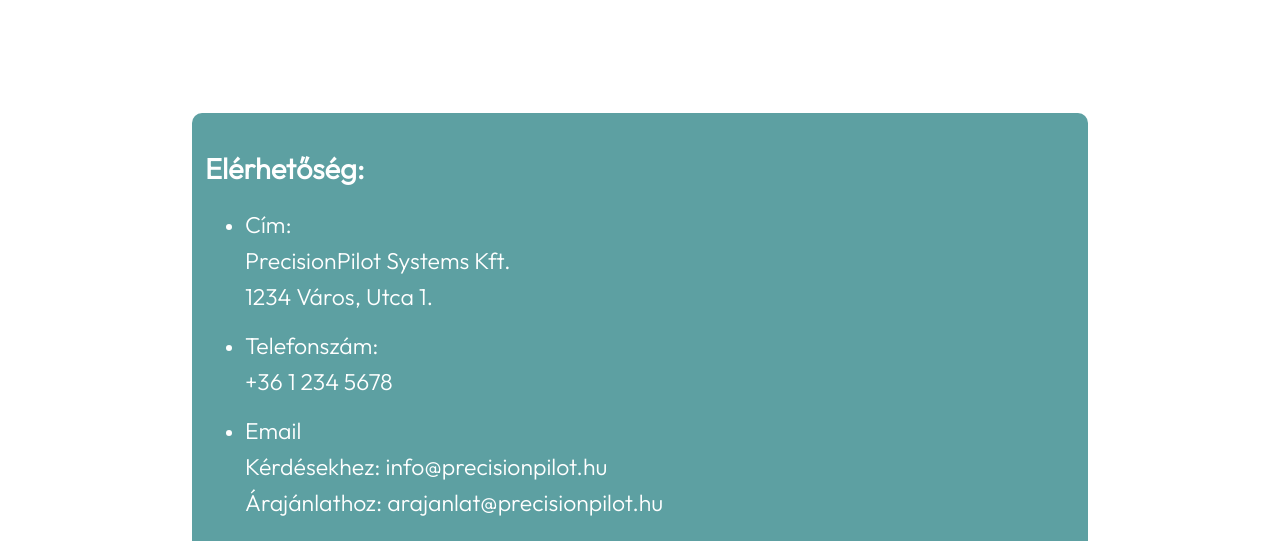
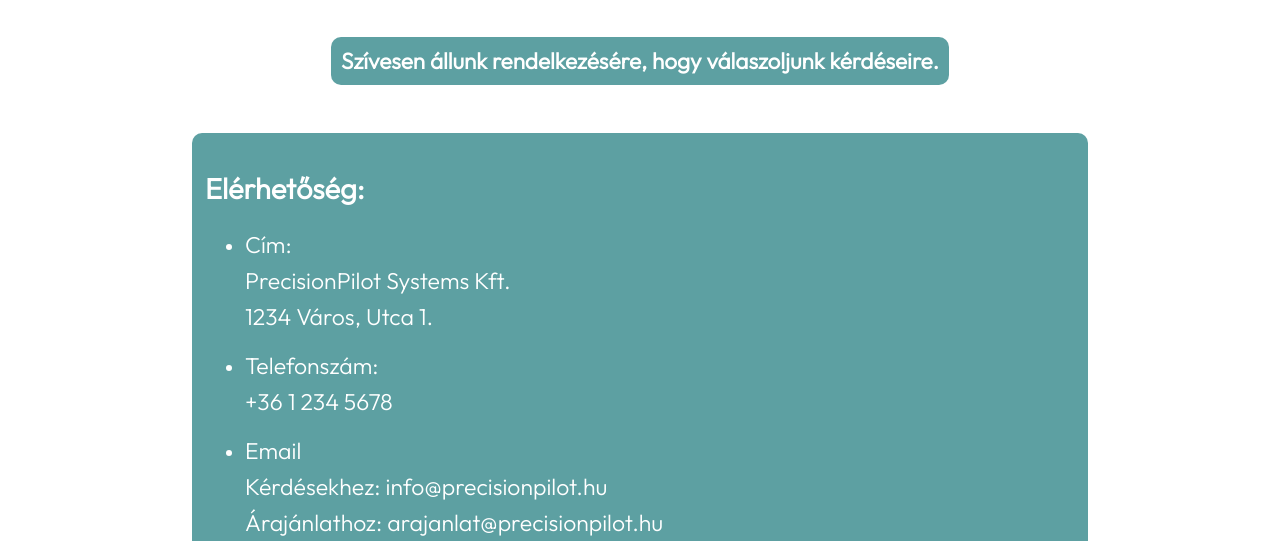
Before and after one commit to pabalint/webfejlesztes, a plain HTML site: page kapcsolat.html in a window 1280 px wide. Shown: the part 238-779 px from the top of the page. Drawn offline with nearby package versions, Linux system fonts and the light colour scheme.

Commit message:
Update style.css

```diff
--- a/style.css
+++ b/style.css
@@ -218,7 +218,7 @@ footer p{
     background-color: white;
 }
 
-.ismerje h2{
+.ismerje h2, .ismerje h3{
     background-color: #5da0a2;
     border-radius: 10px;
     padding: 10px;
```
